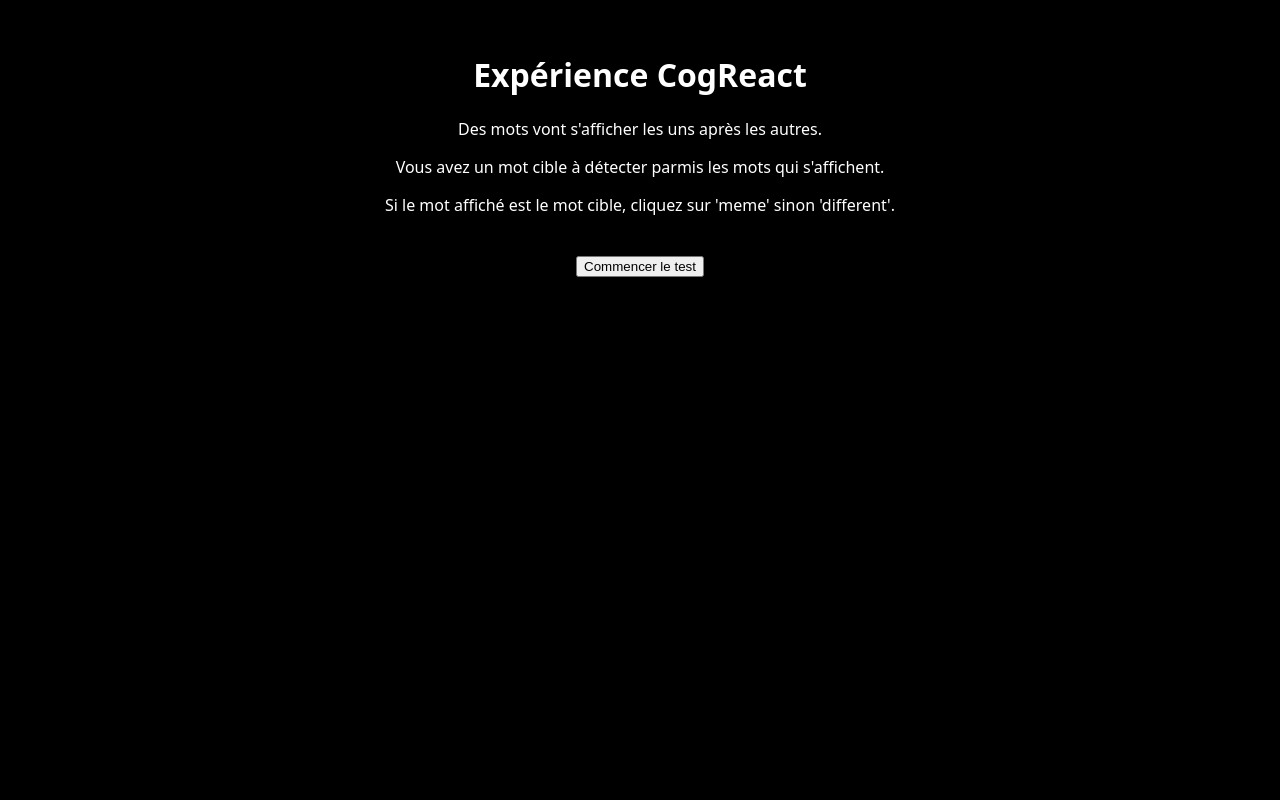
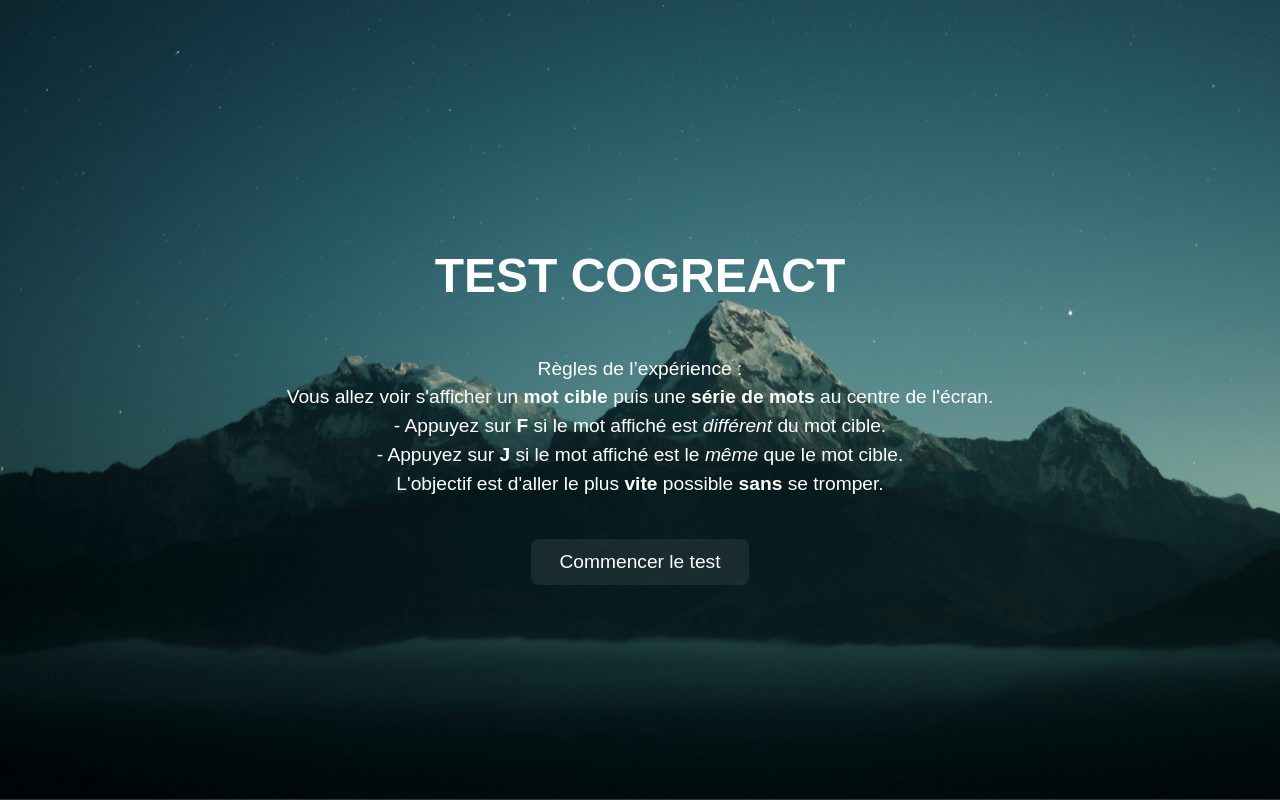
Before and after one commit to thi6aud/miashs_computational_model, a plain HTML site: page index.html in a window 1280 px wide. Drawn offline with Linux system fonts and the light colour scheme.

Commit message:
fix + index + export csv

```diff
--- a/index.html
+++ b/index.html
@@ -7,13 +7,18 @@
     <title>Test CogReact</title>
 </head>
 <body>
-    <center>
-    <h1>Expérience CogReact</h1>
-    <p>Des mots vont s'afficher les uns après les autres.</p>
-    <p>Vous avez un mot cible à détecter parmis les mots qui s'affichent.</p>
-    <p>Si le mot affiché est le mot cible, cliquez sur 'meme' sinon 'different'.</p>
-    <br>
-    <button onclick="startTest()">Commencer le test</button>
-    </center>
+    <div class="bg-image"></div>
+    <div class="container">
+        <h1>TEST COGREACT</h1>
+        <p class="rules">
+            Règles de l’expérience :<br>
+            Vous allez voir s'afficher un <strong>mot cible</strong> puis une <strong>série de mots</strong> au centre de l'écran.<br>
+            - Appuyez sur <strong>F</strong> si le mot affiché est <em>différent</em> du mot cible.<br>
+            - Appuyez sur <strong>J</strong> si le mot affiché est le <em>même</em> que le mot cible.<br>
+           L'objectif est d'aller le plus <strong>vite</strong> possible <strong>sans</strong> se tromper.
+        </p>
+        <button class="border-gradient" onclick="startTest()">Commencer le test</button>
+    </div>
+    <script src="script.js"></script>
 </body>
 </html>
--- /dev/null
+++ b/script.js
@@ -0,0 +1,29 @@
+// --- Étape 1 : Vérifions que tout fonctionne --- //
+
+// On attend que la page soit complètement chargée avant d’exécuter du JS
+document.addEventListener("DOMContentLoaded", () => {
+  console.log("Page fully loaded and parsed");
+});
+
+function startTest() {
+  console.log("Starting the test...");
+
+  const bg = document.querySelector(".bg-image");
+  const container = document.querySelector(".container");
+
+  // Lance le fondu de l'image de fond (vers le blanc du body)
+  if (bg) bg.style.opacity = "0";
+
+  // Après le fondu, on passe au fond blanc et on affiche la zone de test
+  setTimeout(() => {
+    container.style.color = "black";
+    container.innerHTML = "";
+
+    const testArea = document.createElement("div");
+    testArea.classList.add("test-area");
+    testArea.textContent = "Mot cible";
+    testArea.style.fontSize = "2em";
+    testArea.style.textAlign = "center";
+    container.appendChild(testArea);
+  }, 1500); // même durée que la transition CSS
+}
--- a/styles.css
+++ b/styles.css
@@ -1,18 +1,64 @@
-/* Use a solid black background and ensure foreground text contrasts */
-html, body {
-  height: 100%;
-  margin: 0;
+body {
+    margin: 0;
+    height: 100vh;
+    display: flex;
+    justify-content: center;
+    align-items: center;
+    background-color: #ffffff; /* fond blanc sous l'image */
+    overflow: hidden; /* évite tout scroll pendant l'anim */
 }
 
-body {
-  background-color: #000000; /* solid black background */
-  background-image: none;    /* disable any background image */
-  color: #ffffff;            /* make text white for contrast */
-  font-family: system-ui, -apple-system, "Segoe UI", Roboto, "Helvetica Neue", Arial;
+.bg-image {
+    position: fixed;
+    top: 0;
+    left: 0;
+    width: 100%;
+    height: 100%;
+    background-image: url('4kbg.jpeg');
+    background-size: cover;
+    background-position: center;
+    background-repeat: no-repeat;
+    opacity: 1; /* visible au début */
+    transition: opacity 1.5s ease; /* fondu fluide */
+    z-index: -1;
 }
 
-center { /* better default spacing */
-  display: block;
-  text-align: center;
-  padding: 2rem;
+h1 {
+    color: white;
+    font-family: Arial, sans-serif;
+    font-size: 3em;
+    text-align: center;
 }
+
+button {
+    position: relative;
+    margin-top: 20px;
+    padding: 12px 28px;
+    font-size: 1.2em;
+    border: none;
+    border-radius: 8px;
+    color: white;
+    background: rgba(255, 255, 255, 0.08);
+    cursor: pointer;
+    overflow: hidden;
+    z-index: 0;
+    transition: transform 0.2s ease;
+    align-self: center;
+}
+
+.container {
+    display: flex;
+    flex-direction: column;
+    justify-content: center;
+    align-items: center;
+    height: 100vh;
+    text-align: center;
+}
+
+.rules {
+    color: white;
+    font-size: 1.2em;
+    margin: 20px 0;
+    line-height: 1.5;
+    font-family: Arial, sans-serif;
+}
```
Also changed, not shown: 4kbg.jpeg (added), cog.jpg (deleted), 3 other files.
